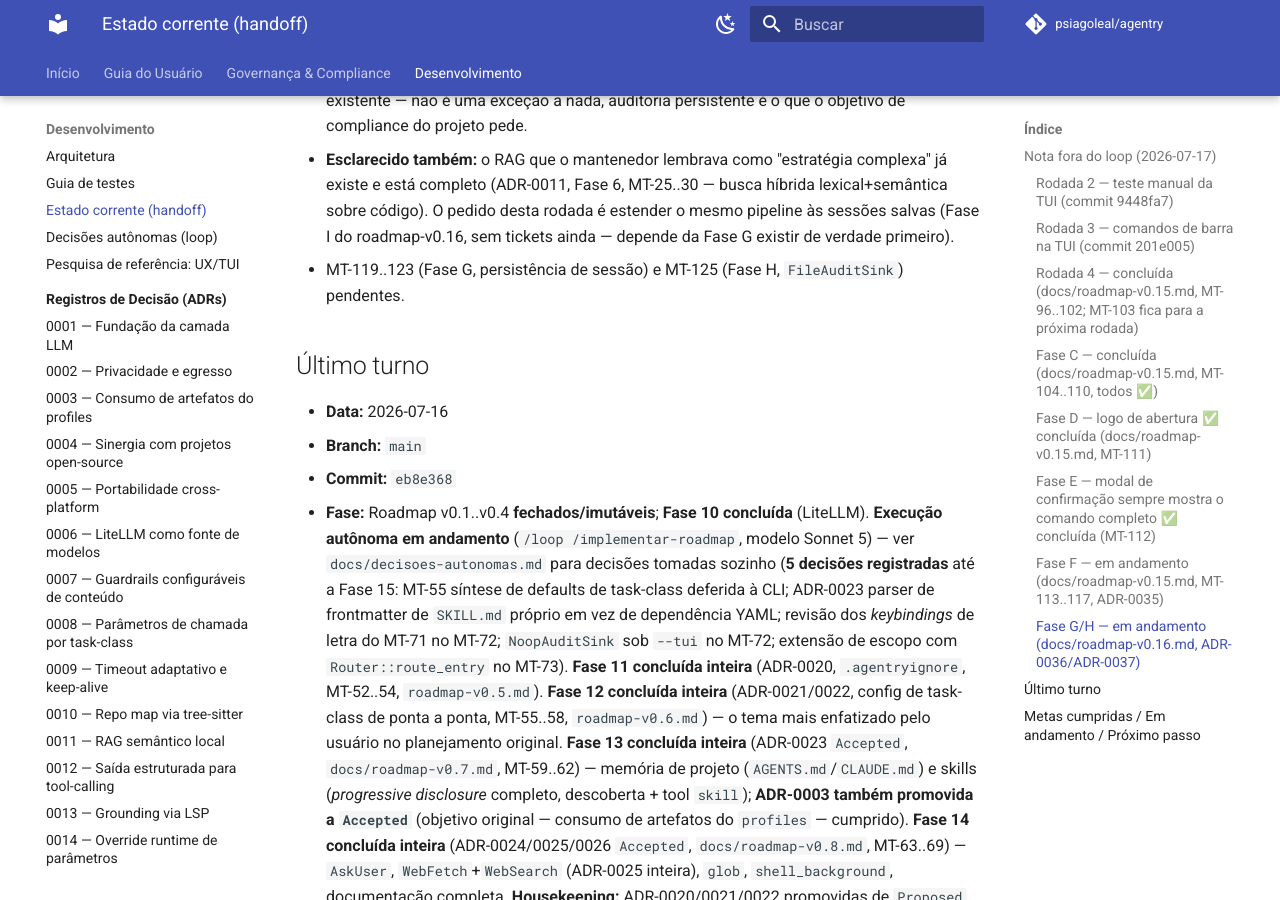
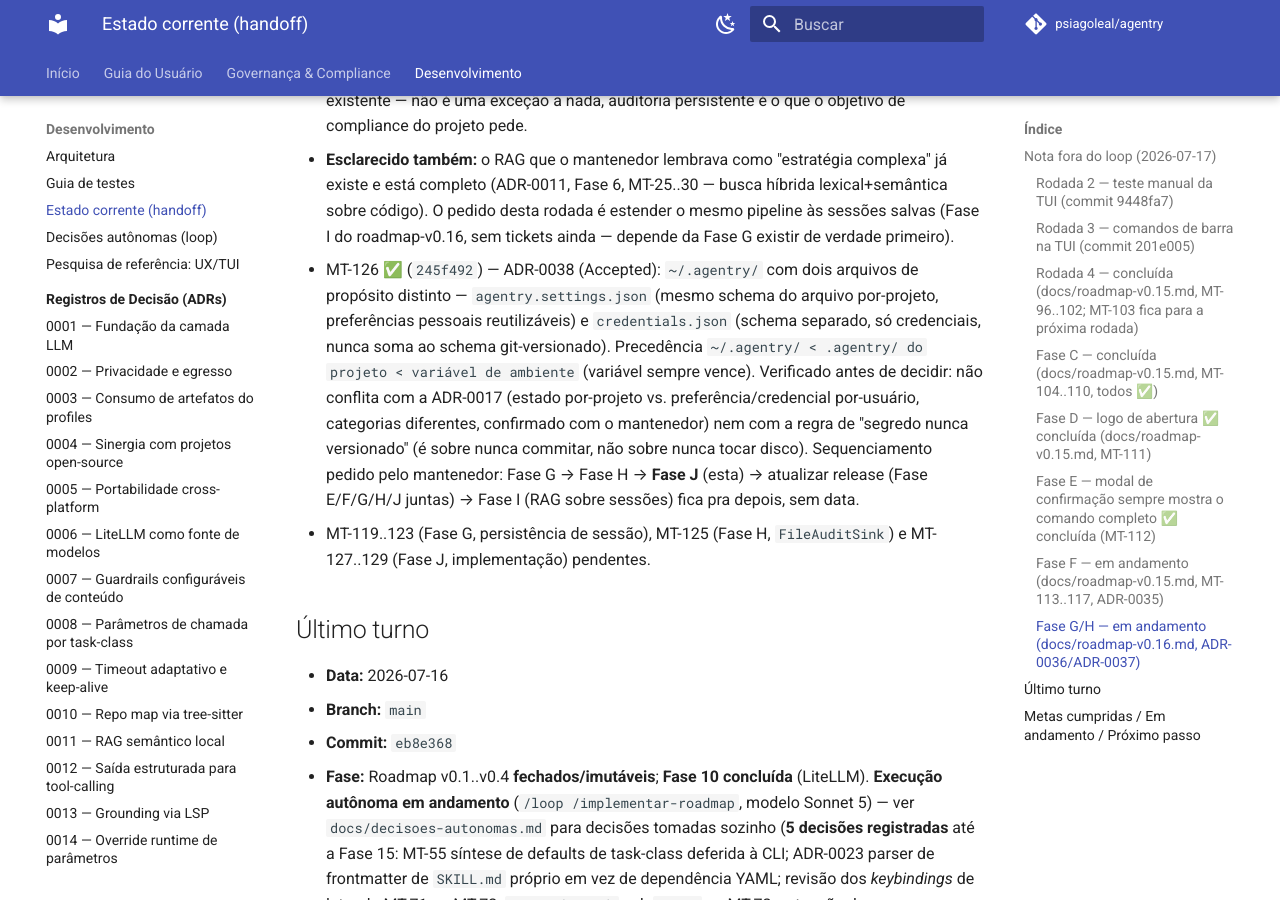
Before and after one commit to psiagoleal/agentry, an MkDocs documentation site: the page built from docs/CURRENT-STATE.md, in a window 1280 px wide and 900 px high, scrolled down 9006 px. Built offline with MkDocs 1.6.1 and Material for MkDocs 9.7.7, drawn with Linux system fonts in a browser that asks for light colours; comment, search, counter and statistics services are not loaded.

Commit message:
docs(handoff): marca MT-126 concluído (245f492); abre a Fase J

```diff
--- a/docs/CURRENT-STATE.md
+++ b/docs/CURRENT-STATE.md
@@ -344,7 +344,18 @@ persistente, RAG estendido a sessões salvas.
   e está completo (ADR-0011, Fase 6, MT-25..30 — busca híbrida lexical+semântica sobre
   código). O pedido desta rodada é estender o mesmo pipeline às sessões salvas (Fase I do
   roadmap-v0.16, sem tickets ainda — depende da Fase G existir de verdade primeiro).
-- MT-119..123 (Fase G, persistência de sessão) e MT-125 (Fase H, `FileAuditSink`) pendentes.
+- MT-126 ✅ (`245f492`) — ADR-0038 (Accepted): `~/.agentry/` com dois arquivos de propósito
+  distinto — `agentry.settings.json` (mesmo schema do arquivo por-projeto, preferências
+  pessoais reutilizáveis) e `credentials.json` (schema separado, só credenciais, nunca soma
+  ao schema git-versionado). Precedência `~/.agentry/ < .agentry/ do projeto < variável de
+  ambiente` (variável sempre vence). Verificado antes de decidir: não conflita com a ADR-0017
+  (estado por-projeto vs. preferência/credencial por-usuário, categorias diferentes,
+  confirmado com o mantenedor) nem com a regra de "segredo nunca versionado" (é sobre nunca
+  commitar, não sobre nunca tocar disco). Sequenciamento pedido pelo mantenedor: Fase G → Fase
+  H → **Fase J** (esta) → atualizar release (Fase E/F/G/H/J juntas) → Fase I (RAG sobre
+  sessões) fica pra depois, sem data.
+- MT-119..123 (Fase G, persistência de sessão), MT-125 (Fase H, `FileAuditSink`) e
+  MT-127..129 (Fase J, implementação) pendentes.
 
 ## Último turno
 
```
